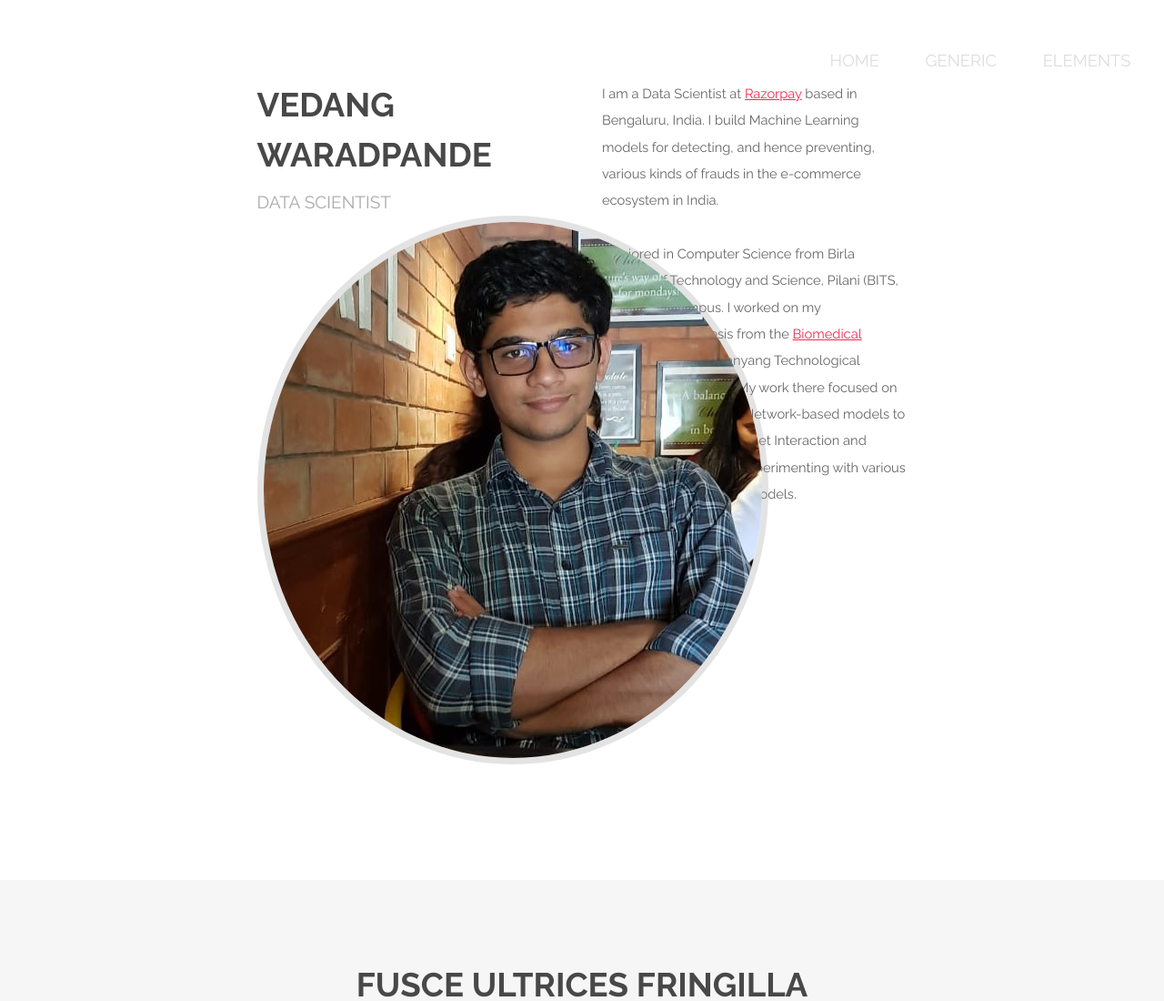
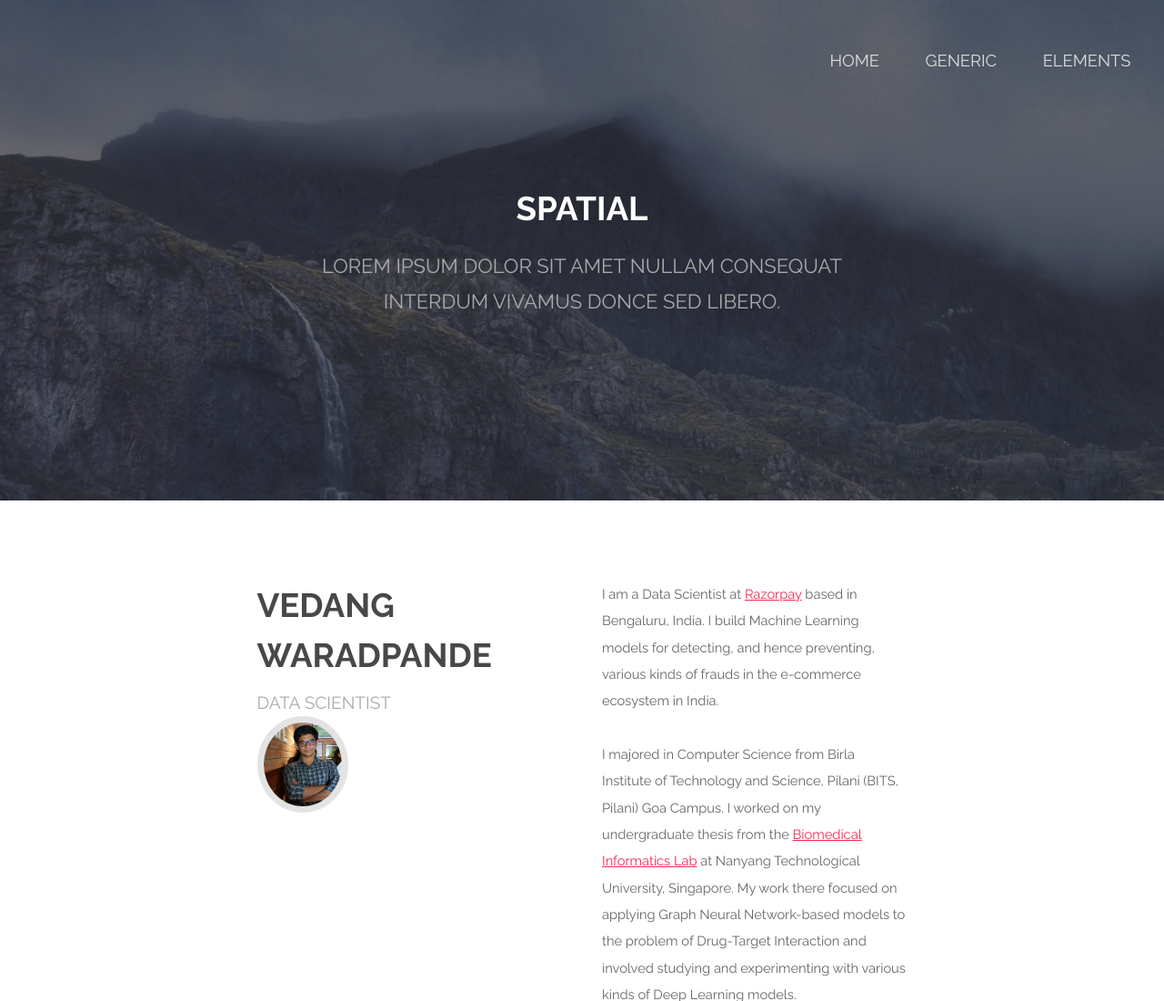
Before and after one commit to saikiransaindla2/vedangw.github.io, a plain HTML site: page index.html in a window 1280 px wide. Shown: the top 1100 px of the page at 91% size. Drawn offline with Linux system fonts and the light colour scheme.

Commit message:
Resize main image

```diff
--- a/index.html
+++ b/index.html
@@ -15,7 +15,6 @@
 
 		<!-- Header -->
 			<header id="header" class="alt">
-				<h1><strong><a href="index.html">Home</a></strong> by Templated</h1>
 				<nav id="nav">
 					<ul>
 						<li><a href="index.html">Home</a></li>
@@ -27,14 +26,11 @@
 
 			<a href="#menu" class="navPanelToggle"><span class="fa fa-bars"></span></a>
 
-<!--		&lt;!&ndash; Banner &ndash;&gt;-->
-<!--			<section id="banner">-->
-<!--				<h2>Spatial</h2>-->
-<!--				<p>Lorem ipsum dolor sit amet nullam consequat <br /> interdum vivamus donce sed libero.</p>-->
-<!--				<ul class="actions">-->
-<!--					<li><a href="#" class="button special big">Get Started</a></li>-->
-<!--				</ul>-->
-<!--			</section>-->
+		<!-- Banner -->
+			<section id="banner">
+				<h2>Spatial</h2>
+				<p>Lorem ipsum dolor sit amet nullam consequat <br /> interdum vivamus donce sed libero.</p>
+			</section>
 
 			<!-- One -->
 				<section id="one" class="wrapper style1">
@@ -45,7 +41,7 @@
 									<h2>Vedang Waradpande</h2>
 									<p>Data Scientist</p>
 									<div class="feature">
-										<div class="image rounded"><img src="images/vedang_waradpande.jpeg" alt="" /></div>
+										<div class="image rounded"><img src="images/vedang_waradpande.jpeg" width="100" alt="" /></div>
 									</div>
 								</header>
 							</div>
```
